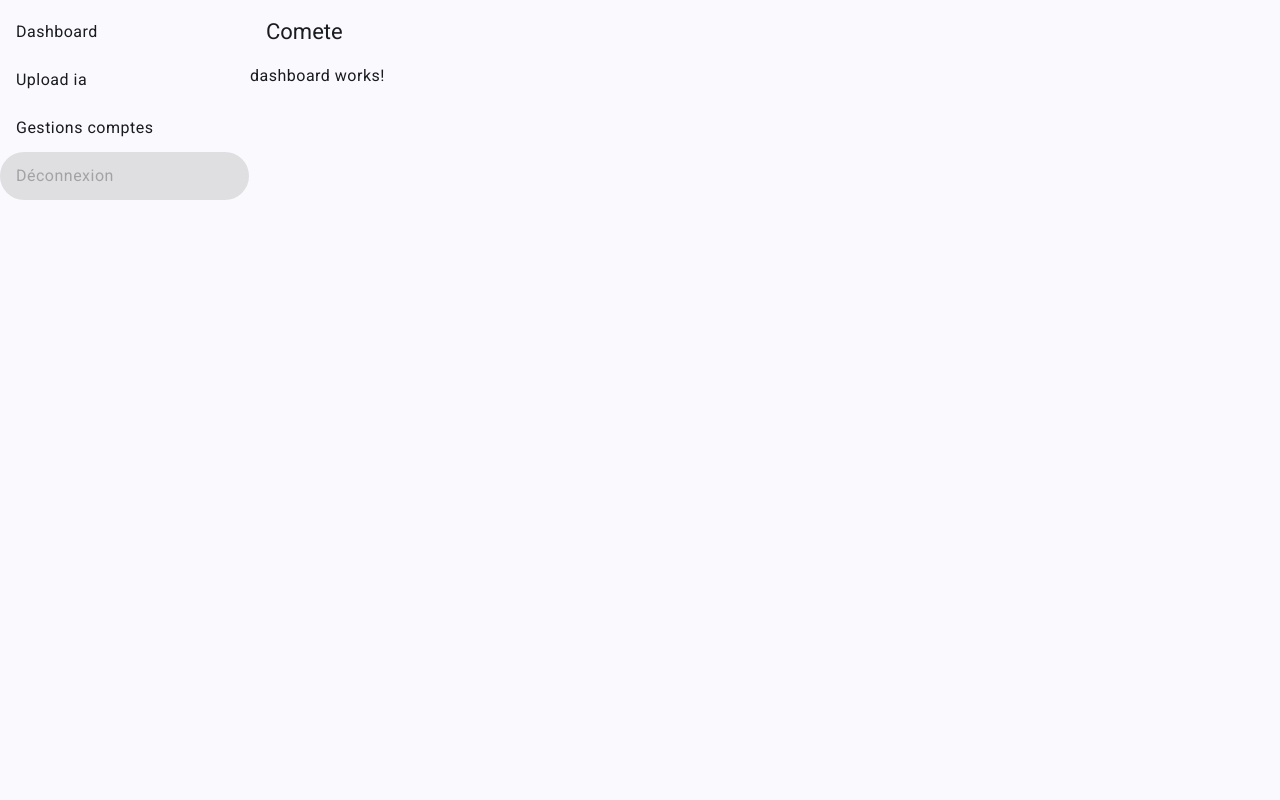
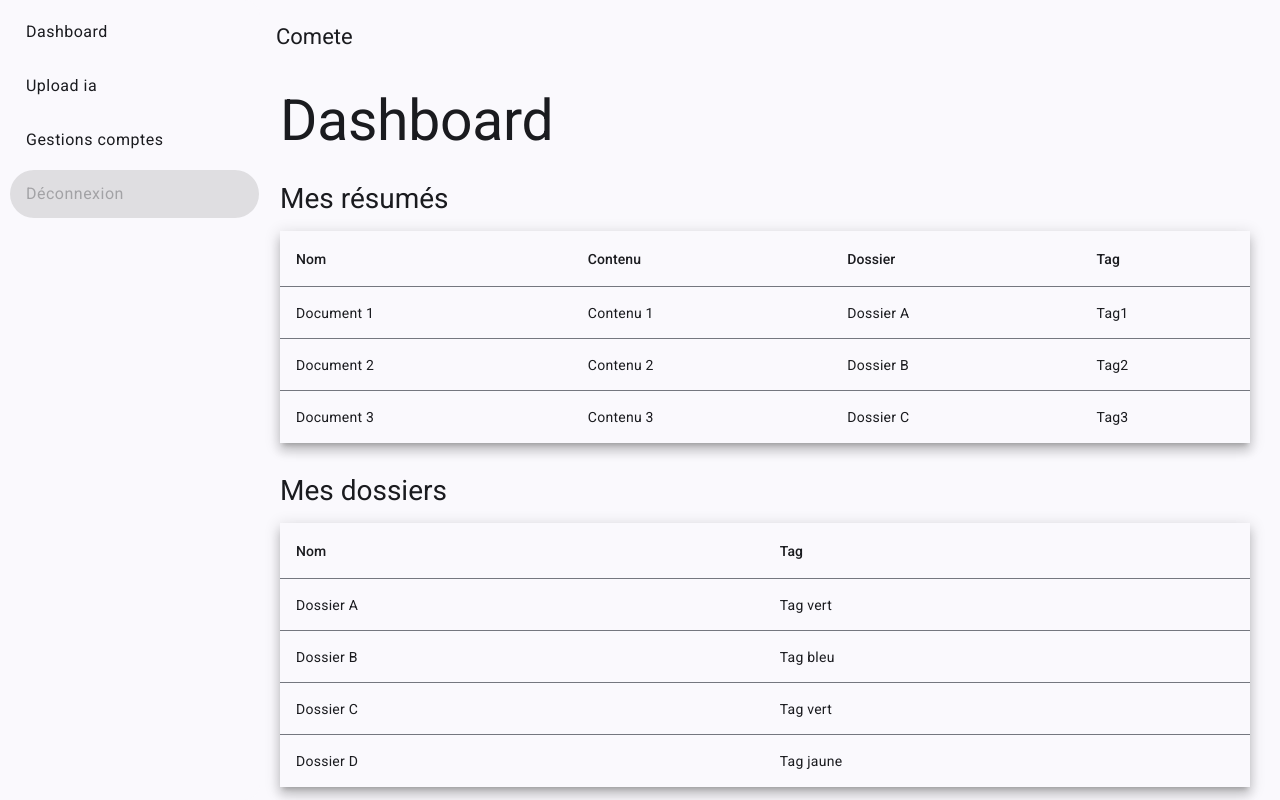
Before and after one commit to SebGaillard1/comete-front-public, an Angular app: page /dashboard in a window 1280 px wide. Built offline with nearby package versions, Linux system fonts and the light colour scheme.

Commit message:
Ajout dossiers

```diff
--- a/src/app/app.component.css
+++ b/src/app/app.component.css
@@ -1,5 +1,9 @@
-.example-container {
+.nav-container {
   height: 100%;
+  padding: 5px 10px;
+  a {
+    margin-bottom: 6px;
+  }
 }
 
 mat-sidenav {
--- a/src/app/app.component.html
+++ b/src/app/app.component.html
@@ -1,4 +1,4 @@
-<mat-sidenav-container class="example-container">
+<mat-sidenav-container class="nav-container">
   <mat-sidenav mode="side" opened>
     <mat-nav-list>
       <a mat-list-item routerLink="/dashboard">Dashboard</a>
--- a/src/app/components/dashboard/dashboard.component.css
+++ b/src/app/components/dashboard/dashboard.component.css
@@ -0,0 +1,3 @@
+.dashboard-container {
+  padding: 20px;
+}
--- a/src/app/components/dashboard/dashboard.component.html
+++ b/src/app/components/dashboard/dashboard.component.html
@@ -1 +1,5 @@
-<p>dashboard works!</p>
+<div class="dashboard-container">
+  <h1>Dashboard</h1>
+  <app-my-resume-list></app-my-resume-list>
+  <app-folder-list></app-folder-list>
+</div>
--- /dev/null
+++ b/src/app/components/folder-list/folder-list.component.css
@@ -0,0 +1,12 @@
+table {
+  width: 100%;
+}
+
+.mat-elevation-z8 {
+  box-shadow: 0px 5px 5px -3px rgba(0, 0, 0, 0.2),
+    0px 8px 10px 1px rgba(0, 0, 0, 0.14), 0px 3px 14px 2px rgba(0, 0, 0, 0.12);
+}
+
+h5 {
+  margin-top: 30px;
+}
--- /dev/null
+++ b/src/app/components/folder-list/folder-list.component.html
@@ -0,0 +1,17 @@
+<h5>Mes dossiers</h5>
+<table mat-table [dataSource]="dataSource" class="mat-elevation-z8">
+  <!-- Nom Column -->
+  <ng-container matColumnDef="nom">
+    <th mat-header-cell *matHeaderCellDef>Nom</th>
+    <td mat-cell *matCellDef="let element">{{ element.name }}</td>
+  </ng-container>
+
+  <!-- Tag Column -->
+  <ng-container matColumnDef="tag">
+    <th mat-header-cell *matHeaderCellDef>Tag</th>
+    <td mat-cell *matCellDef="let element">{{ element.tag }}</td>
+  </ng-container>
+
+  <tr mat-header-row *matHeaderRowDef="displayedColumns"></tr>
+  <tr mat-row *matRowDef="let row; columns: displayedColumns"></tr>
+</table>
--- /dev/null
+++ b/src/app/components/folder-list/folder-list.component.ts
@@ -0,0 +1,36 @@
+import { Component } from '@angular/core';
+import { MatTableModule } from '@angular/material/table';
+
+export interface Folder {
+  name: string;
+  tag: string;
+}
+
+@Component({
+  selector: 'app-folder-list',
+  standalone: true,
+  imports: [MatTableModule],
+  templateUrl: './folder-list.component.html',
+  styleUrl: './folder-list.component.css',
+})
+export class FolderListComponent {
+  displayedColumns: string[] = ['nom', 'tag'];
+  dataSource: Folder[] = [
+    {
+      name: 'Dossier A',
+      tag: 'Tag vert',
+    },
+    {
+      name: 'Dossier B',
+      tag: 'Tag bleu',
+    },
+    {
+      name: 'Dossier C',
+      tag: 'Tag vert',
+    },
+    {
+      name: 'Dossier D',
+      tag: 'Tag jaune',
+    },
+  ];
+}
--- /dev/null
+++ b/src/app/components/my-resume-list/my-resume-list.component.css
@@ -0,0 +1,8 @@
+table {
+  width: 100%;
+}
+
+.mat-elevation-z8 {
+  box-shadow: 0px 5px 5px -3px rgba(0, 0, 0, 0.2),
+    0px 8px 10px 1px rgba(0, 0, 0, 0.14), 0px 3px 14px 2px rgba(0, 0, 0, 0.12);
+}
--- /dev/null
+++ b/src/app/components/my-resume-list/my-resume-list.component.html
@@ -0,0 +1,29 @@
+<h5>Mes résumés</h5>
+<table mat-table [dataSource]="dataSource" class="mat-elevation-z8">
+  <!-- Nom Column -->
+  <ng-container matColumnDef="nom">
+    <th mat-header-cell *matHeaderCellDef>Nom</th>
+    <td mat-cell *matCellDef="let element">{{ element.nom }}</td>
+  </ng-container>
+
+  <!-- Contenu Column -->
+  <ng-container matColumnDef="contenu">
+    <th mat-header-cell *matHeaderCellDef>Contenu</th>
+    <td mat-cell *matCellDef="let element">{{ element.contenu }}</td>
+  </ng-container>
+
+  <!-- Dossier Column -->
+  <ng-container matColumnDef="dossier">
+    <th mat-header-cell *matHeaderCellDef>Dossier</th>
+    <td mat-cell *matCellDef="let element">{{ element.dossier }}</td>
+  </ng-container>
+
+  <!-- Tag Column -->
+  <ng-container matColumnDef="tag">
+    <th mat-header-cell *matHeaderCellDef>Tag</th>
+    <td mat-cell *matCellDef="let element">{{ element.tag }}</td>
+  </ng-container>
+
+  <tr mat-header-row *matHeaderRowDef="displayedColumns"></tr>
+  <tr mat-row *matRowDef="let row; columns: displayedColumns"></tr>
+</table>
--- /dev/null
+++ b/src/app/components/my-resume-list/my-resume-list.component.ts
@@ -0,0 +1,39 @@
+import { Component } from '@angular/core';
+import { MatTableModule } from '@angular/material/table';
+
+export interface MyResume {
+  nom: string;
+  contenu: string;
+  dossier: string;
+  tag: string;
+}
+@Component({
+  selector: 'app-my-resume-list',
+  standalone: true,
+  imports: [MatTableModule],
+  templateUrl: './my-resume-list.component.html',
+  styleUrl: './my-resume-list.component.css',
+})
+export class MyResumeListComponent {
+  displayedColumns: string[] = ['nom', 'contenu', 'dossier', 'tag'];
+  dataSource: MyResume[] = [
+    {
+      nom: 'Document 1',
+      contenu: 'Contenu 1',
+      dossier: 'Dossier A',
+      tag: 'Tag1',
+    },
+    {
+      nom: 'Document 2',
+      contenu: 'Contenu 2',
+      dossier: 'Dossier B',
+      tag: 'Tag2',
+    },
+    {
+      nom: 'Document 3',
+      contenu: 'Contenu 3',
+      dossier: 'Dossier C',
+      tag: 'Tag3',
+    },
+  ];
+}
```
Also changed, not shown: src/app/components/dashboard/dashboard.component.ts (+5 -5 lines), src/app/services/resume.service.ts (+7 -0 lines), 1 other file (tests, documents, lock files or other folders).
